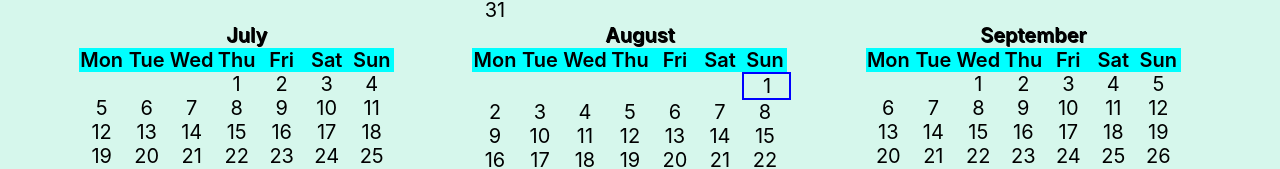
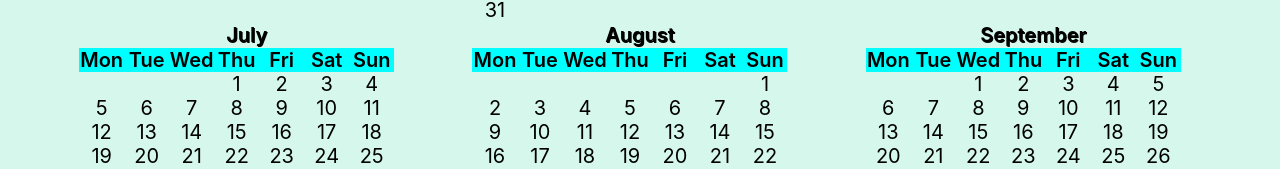
Before and after one commit to Vlada-khom/Calendar-app, a React (Create React App) app in the folder my-app/: page /year/2021 in a window 1280 px wide. Shown: the part 412-581 px from the top of the page. Built offline with nearby package versions, Linux system fonts and the light colour scheme.

Commit message:
add change

```diff
--- a/my-app/src/components/App.js
+++ b/my-app/src/components/App.js
@@ -1,13 +1,14 @@
 import { Redirect, Route, Switch} from "react-router-dom";
 import { useHistory } from "react-router-dom";
 import { useEffect, useState } from "react";
-import {useContext} from 'react';
+
 
 import { Year } from './Year';
 import { MonthPage } from './MonthPage';
 import { DayPage } from './DayPage';
 import './styles.css';
 import {NotesContext} from '../tools/notesProvider';
+import { storageManager } from "../module/storageManager";
 
 export function App() {
   const history = useHistory();
@@ -15,10 +16,9 @@ export function App() {
   const [notes, setNotes] = useState({});
 
   useEffect(() => {
-    console.log('Load from LocalStarage');
-    setNotes({
-      '2021-08-01': 'Hello',
-    });
+    storageManager.addEventListener('update', () => {
+      setNotes(storageManager.notes);
+    })
   }, []);
 
 
--- a/my-app/src/components/Day.jsx
+++ b/my-app/src/components/Day.jsx
@@ -1,6 +1,7 @@
 import { Link } from "react-router-dom";
 import {useContext} from 'react';
 import {NotesContext} from '../tools/notesProvider';
+import { getDayId } from "../tools/dateTools";
 
 export const Day = ({day, year, month}) => {
     const notes = useContext(NotesContext);
@@ -12,7 +13,7 @@ export const Day = ({day, year, month}) => {
 
     let note = '';
     try {
-        const date = new Date(year, month, day).toISOString().substring(0, 10);
+        const date = getDayId(year, month, day);
         note = notes[date];
     } catch {}
 
--- a/my-app/src/components/DayPage.jsx
+++ b/my-app/src/components/DayPage.jsx
@@ -1,11 +1,13 @@
 import { useState, useContext } from "react";
 import { Link } from "react-router-dom";
+import { storageManager } from "../module/storageManager";
+import { getDayId } from "../tools/dateTools";
 import {NotesContext} from '../tools/notesProvider';
 
 export const DayPage =(props) => {
     const notes = useContext(NotesContext);
     const date = new Date(props.year, props.month - 1, props.day);
-    const note = notes[date.toISOString().substring(0, 10)];
+    const note = notes[getDayId(props.year, props.month - 1, props.day)];
 
     const[memo, setMemo] = useState(note);
 
@@ -16,7 +18,9 @@ export const DayPage =(props) => {
     }
 
     const handleSaveClick = () => {
-
+        const dateId = getDayId(props.year, props.month - 1, props.day);
+        storageManager.updateNote(dateId, memo);
+        console.log('save');
     }
     return (
         <div style={{textAlign: 'center'}}>
--- /dev/null
+++ b/my-app/src/module/storageManager.js
@@ -0,0 +1,28 @@
+const LOCAL_STORAGE_KEY = 'notes';
+
+class StorageManager extends EventTarget {
+    notes = {};
+
+    constructor() {
+        super();
+        this.loadData();
+    }
+
+    loadData(){
+        const storedString = localStorage.getItem(LOCAL_STORAGE_KEY);
+
+        this.notes = JSON.parse(storedString) || {};
+    }
+
+    updateNote(dateId, note) {
+        this.notes[dateId] = note;
+        this.saveNotes();
+        this.dispatchEvent(new CustomEvent('update', {detail: this.notes}));
+    }
+
+    saveNotes() {
+        localStorage.setItem(LOCAL_STORAGE_KEY, JSON.stringify(this.notes))
+    }
+}
+
+export const storageManager = new StorageManager();
--- a/my-app/src/tools/dateTools.js
+++ b/my-app/src/tools/dateTools.js
@@ -8,3 +8,7 @@ export const createLongMonthNames = () => {
     });
     return months;
 }
+
+export const getDayId = (year, month, day) => {
+    return `${year}-${String(month).padStart(2, '0')}-${String(day).padStart(2,'0')}`;
+}
```
